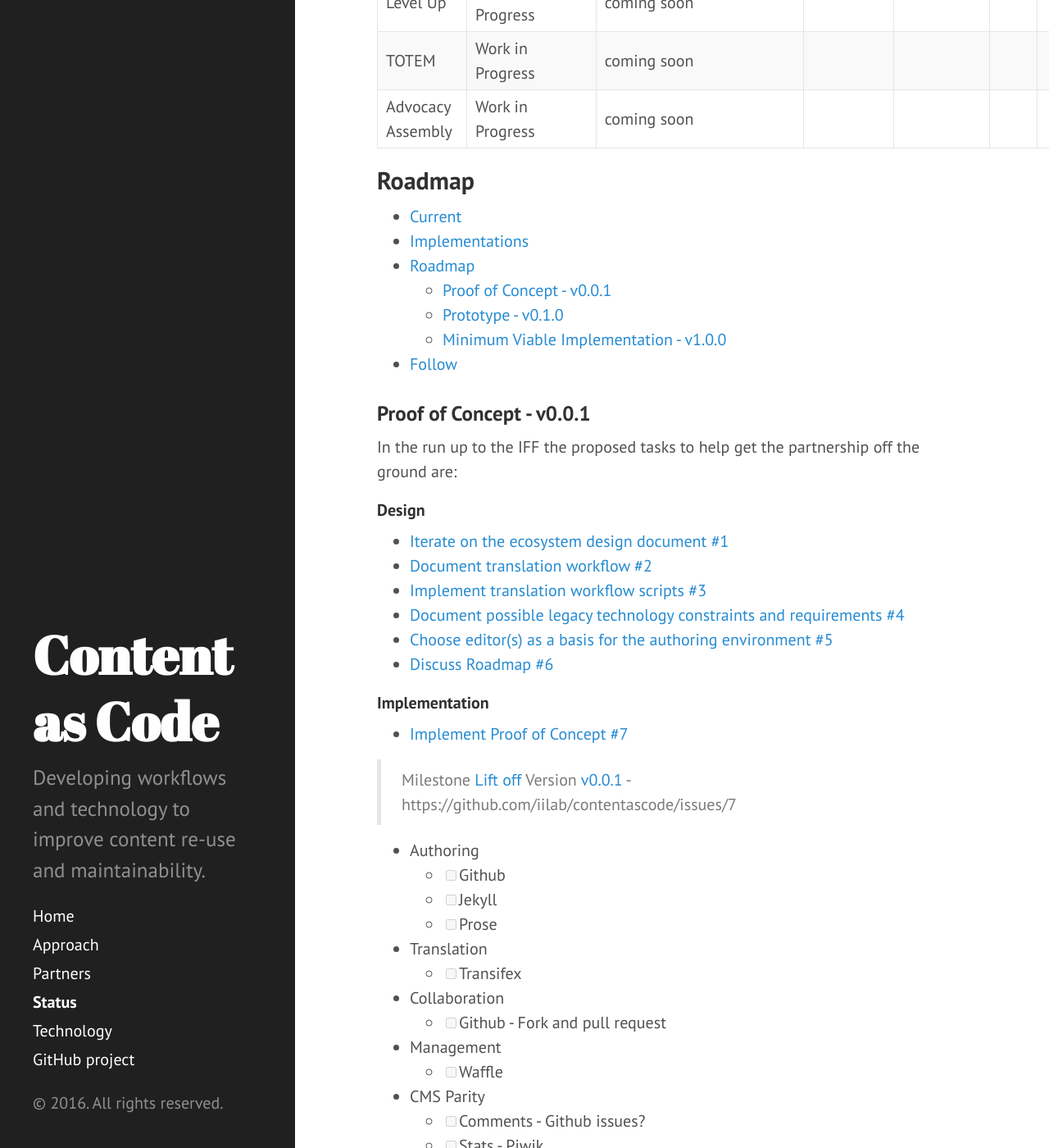
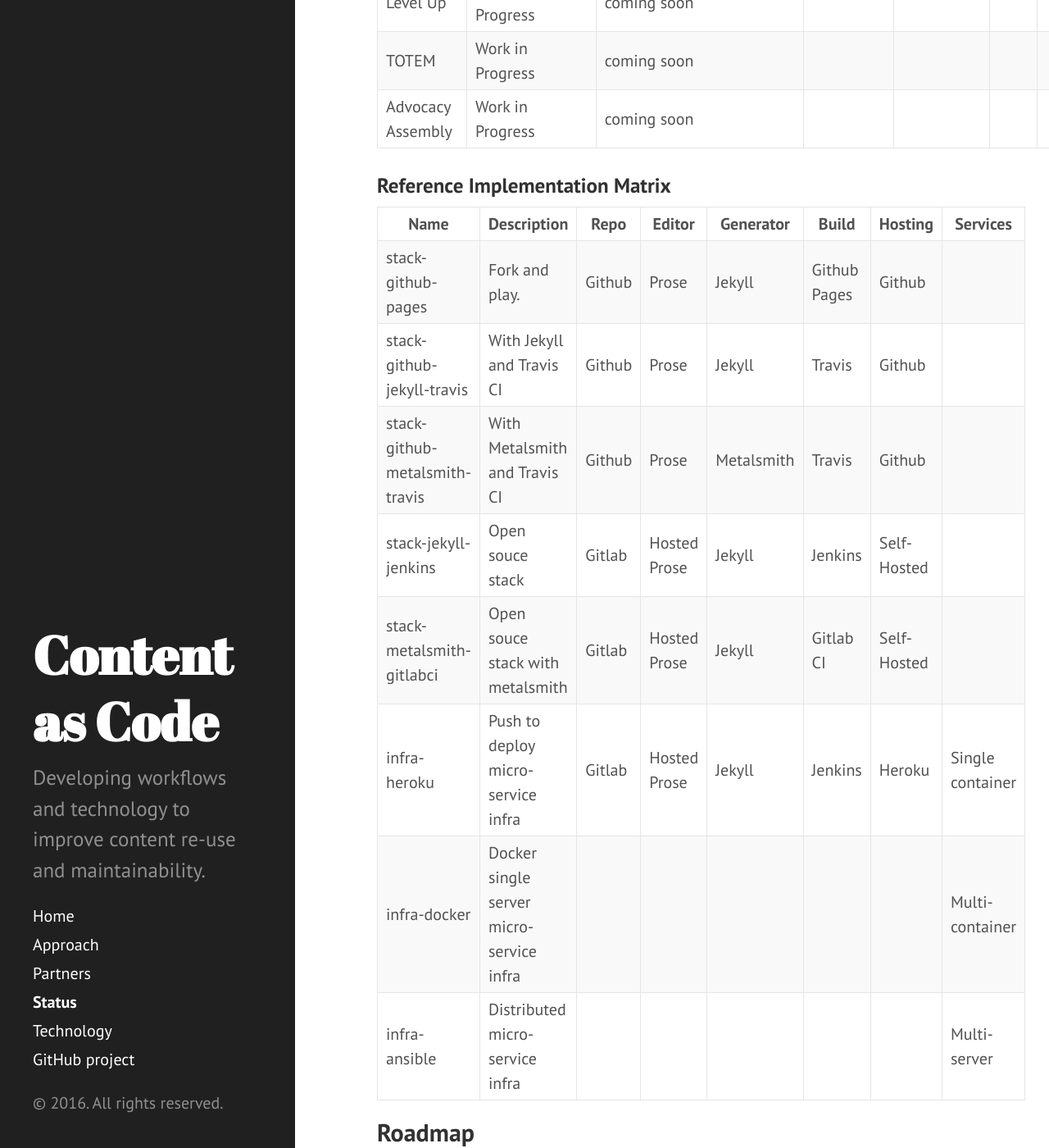
Before and after one commit to iilab/contentascode, a Jekyll site: the page built from status.md, in a window 1280 px wide and 1400 px high, scrolled down 1042 px. Shown: the whole window at 82% size. Built offline with Jekyll 4.4.1, drawn with Linux system fonts in a browser that asks for light colours; some of the changed text lies outside the part shown.

Commit message:
Added a reference implementation matrix in relation to #15

```diff
--- a/status.md
+++ b/status.md
@@ -13,7 +13,7 @@ title: Status
 
 ## Implementations
 
-|        Name       |             Decription            |                  Repo URL                  | Text Format | Generator  | Web | Mobile | Book | Interactive |
+|        Name       |             Description            |                  Repo URL                  | Text Format | Generator  | Web | Mobile | Book | Interactive |
 | ----------------- | --------------------------------- | ------------------------------------------ | ----------- | ---------- | --- | ------ | ---- | ----------- |
 | Content as Code   | Reference Implementation          | iilab/contentascode                        | Markdown    | Jekyll     | Yes | No     | No   | No          |
 | Open Mentoring    | Mobile Education                  | iilab/openmentoring                        | Markdown    | Metalsmith | Yes | Yes    | Soon | Some        |
@@ -23,6 +23,19 @@ title: Status
 | Level Up          | Work in Progress                  | coming soon                                |             |            |     |        |      |             |
 | TOTEM             | Work in Progress                  | coming soon                                |             |            |     |        |      |             |
 | Advocacy Assembly | Work in Progress                  | coming soon                                |             |            |     |        |      |             |
+
+### Reference Implementation Matrix
+
+|              Name              |               Description                |  Repo  |    Editor    | Generator  |    Build     |   Hosting   |     Services     |
+| ------------------------------ | ---------------------------------------- | ------ | ------------ | ---------- | ------------ | ----------- | ---------------- |
+| stack-github-pages             | Fork and play.                           | Github | Prose        | Jekyll     | Github Pages | Github      |                  |
+| stack-github-jekyll-travis     | With Jekyll and Travis CI                | Github | Prose        | Jekyll     | Travis       | Github      |                  |
+| stack-github-metalsmith-travis | With Metalsmith and Travis CI            | Github | Prose        | Metalsmith | Travis       | Github      |                  |
+| stack-jekyll-jenkins           | Open souce stack                         | Gitlab | Hosted Prose | Jekyll     | Jenkins      | Self-Hosted |                  |
+| stack-metalsmith-gitlabci      | Open souce stack with metalsmith         | Gitlab | Hosted Prose | Jekyll     | Gitlab CI    | Self-Hosted |                  |
+| infra-heroku                   | Push to deploy micro-service infra       | Gitlab | Hosted Prose | Jekyll     | Jenkins      | Heroku      | Single container |
+| infra-docker                   | Docker single server micro-service infra |        |              |            |              |             | Multi-container  |
+| infra-ansible                  | Distributed micro-service infra          |        |              |            |              |             | Multi-server     |
 
 ## Roadmap
 
```
